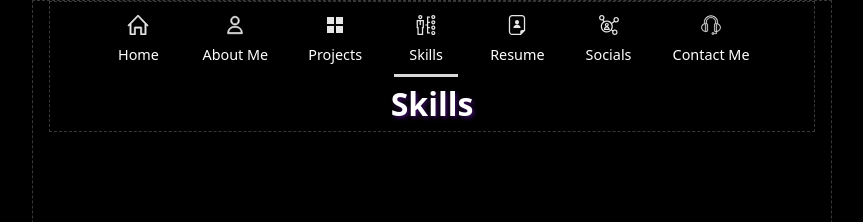
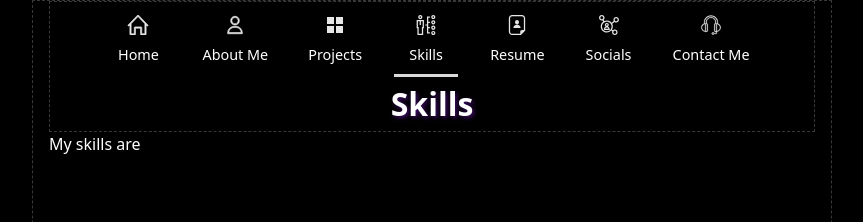
Before and after one commit to toxa-dev/new-main-smart-inspired, an Eleventy site: page src/pages/skills.njk in a window 1280 px wide. Shown: the top 222 px of the page, without its empty margins (208-1071 px from the left). Built offline with nearby package versions, Linux system fonts and the light colour scheme; Eleventy itself is replaced by a stand-in of ours; files that its build step writes are made by us from their sources.

Commit message:
just text for tesing

```diff
--- a/src/pages/skills.njk
+++ b/src/pages/skills.njk
@@ -4,3 +4,5 @@ pageTitle: Skills
 header:
   prefix: "Skills"
 ---
+
+<p>My skills are</p>
```
